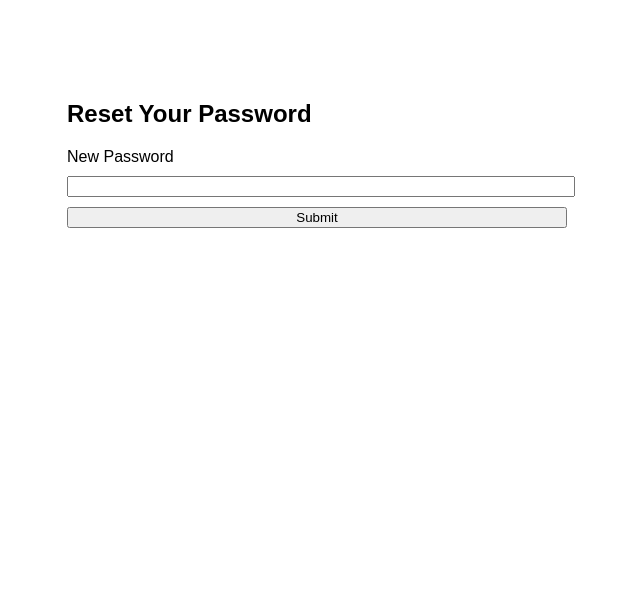
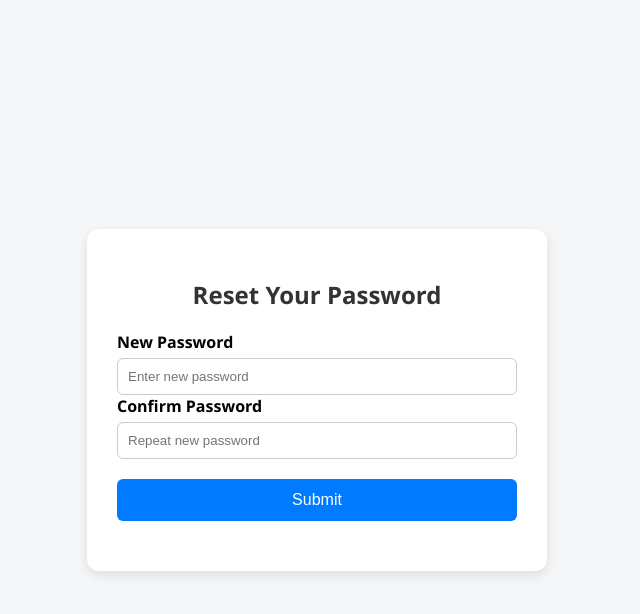
Before and after one commit to speakora/reset-page, a plain HTML site: page index.html in a window 1280 px wide. Shown: the whole page, without its empty margins (323-963 px from the left). Drawn offline with Linux system fonts and the light colour scheme.

Commit message:
better version of the page

```diff
--- a/index.html
+++ b/index.html
@@ -1,22 +1,94 @@
 <!DOCTYPE html>
-<html>
+<html lang="en">
 <head>
+  <meta charset="UTF-8">
   <title>Reset Password</title>
   <meta name="viewport" content="width=device-width, initial-scale=1.0">
   <style>
-    body { font-family: sans-serif; max-width: 500px; margin: 100px auto; }
-    label, input, button { display: block; width: 100%; margin: 10px 0; }
-    .message { margin-top: 20px; color: green; }
-    .error { color: red; }
+    body {
+      font-family: "Segoe UI", Tahoma, Geneva, Verdana, sans-serif;
+      background-color: #f4f6f8;
+      margin: 0;
+      padding: 0;
+      display: flex;
+      align-items: center;
+      justify-content: center;
+      height: 100vh;
+    }
+
+    .card {
+      background-color: #ffffff;
+      padding: 30px;
+      border-radius: 12px;
+      box-shadow: 0 4px 12px rgba(0, 0, 0, 0.1);
+      width: 100%;
+      max-width: 400px;
+    }
+
+    h2 {
+      text-align: center;
+      margin-bottom: 20px;
+      color: #333;
+    }
+
+    label {
+      font-weight: 600;
+      margin-top: 15px;
+    }
+
+    input {
+      padding: 10px;
+      border-radius: 6px;
+      border: 1px solid #ccc;
+      margin-top: 5px;
+      width: 100%;
+      box-sizing: border-box;
+    }
+
+    button {
+      margin-top: 20px;
+      width: 100%;
+      padding: 12px;
+      background-color: #007bff;
+      color: white;
+      border: none;
+      border-radius: 6px;
+      font-size: 16px;
+      cursor: pointer;
+    }
+
+    button:hover {
+      background-color: #0056b3;
+    }
+
+    .message {
+      margin-top: 20px;
+      font-weight: 500;
+      text-align: center;
+    }
+
+    .error {
+      color: #d9534f;
+    }
+
+    .success {
+      color: #28a745;
+    }
   </style>
 </head>
 <body>
+  <div class="card">
     <h2>Reset Your Password</h2>
     <label for="password">New Password</label>
-  <input type="password" id="password" required>
+    <input type="password" id="password" placeholder="Enter new password" required>
+
+    <label for="confirm">Confirm Password</label>
+    <input type="password" id="confirm" placeholder="Repeat new password" required>
 
     <button onclick="submitReset()">Submit</button>
+
     <div id="message" class="message"></div>
+  </div>
 
   <script>
     async function submitReset() {
@@ -24,19 +96,30 @@
       const token = params.get("token");
       const uuid = params.get("uuid");
       const password = document.getElementById("password").value;
+      const confirm = document.getElementById("confirm").value;
       const messageBox = document.getElementById("message");
 
-      if (!token || !uuid || !password) {
+      messageBox.textContent = "";
+      messageBox.classList.remove("error", "success");
+
+      if (!token || !uuid || !password || !confirm) {
         messageBox.textContent = "Missing fields or invalid link.";
         messageBox.classList.add("error");
         return;
       }
 
+      if (password !== confirm) {
+        messageBox.textContent = "Passwords do not match.";
+        messageBox.classList.add("error");
+        return;
+      }
+
+      try {
         const response = await fetch("https://api.userfront.com/v0/tenants/pn4vqv8n/auth/reset", {
           method: "PUT",
           headers: {
             "Content-Type": "application/json",
-          "Origin": "https://speakora.ca"  // Must match allowed origin in Userfront
+            "Origin": "https://speakora.ca"
           },
           body: JSON.stringify({ token, uuid, password })
         });
@@ -44,10 +127,14 @@
         const result = await response.json();
 
         if (response.ok) {
-        messageBox.textContent = "Password reset successful! You can now log in.";
-        messageBox.classList.remove("error");
+          messageBox.textContent = "✅ Password reset successful! You can now log in.";
+          messageBox.classList.add("success");
         } else {
-        messageBox.textContent = "Reset failed: " + result.message;
+          messageBox.textContent = "❌ Reset failed: " + result.message;
+          messageBox.classList.add("error");
+        }
+      } catch (err) {
+        messageBox.textContent = "An unexpected error occurred.";
         messageBox.classList.add("error");
       }
     }
```
Lines whose indentation alone changed are shown as unchanged.
